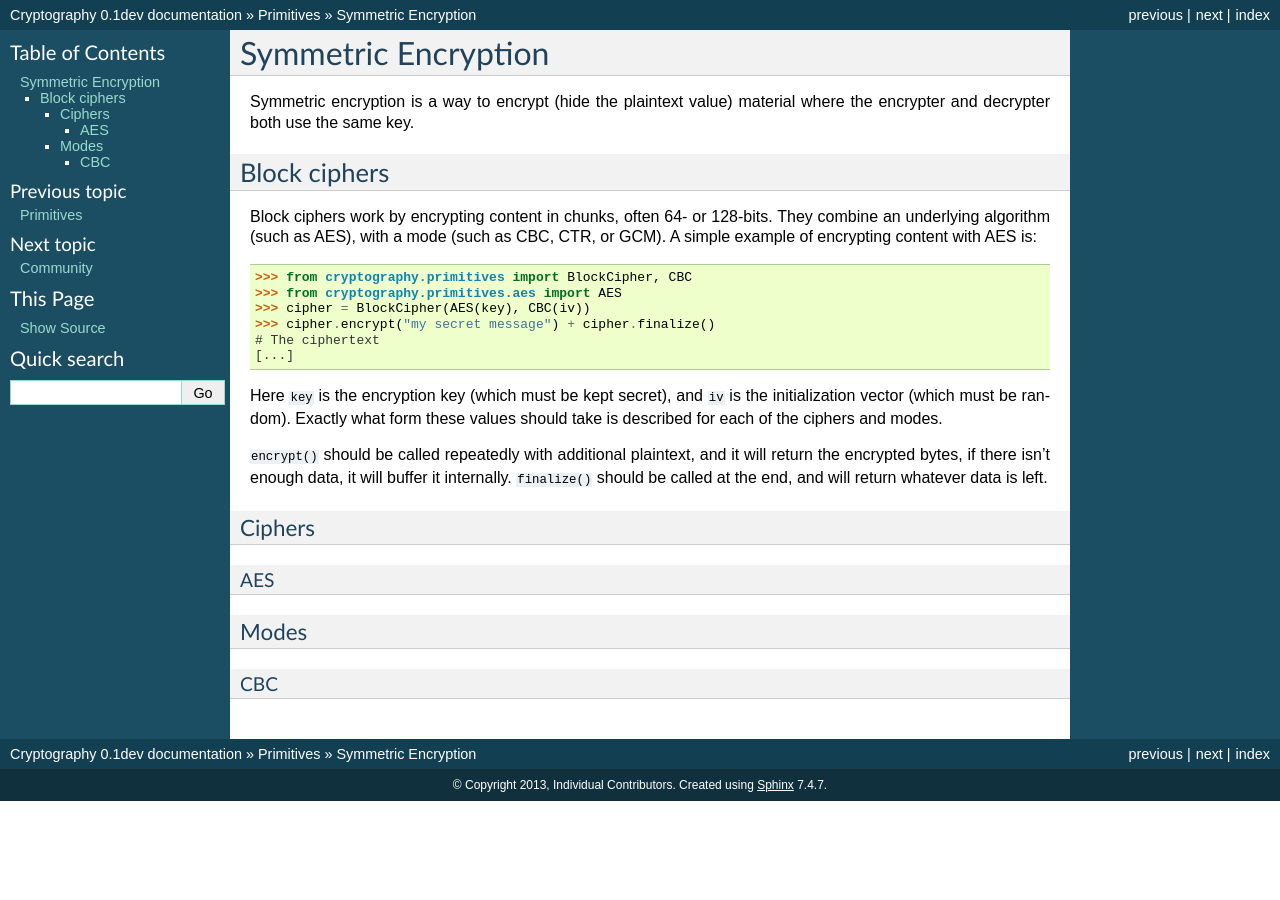
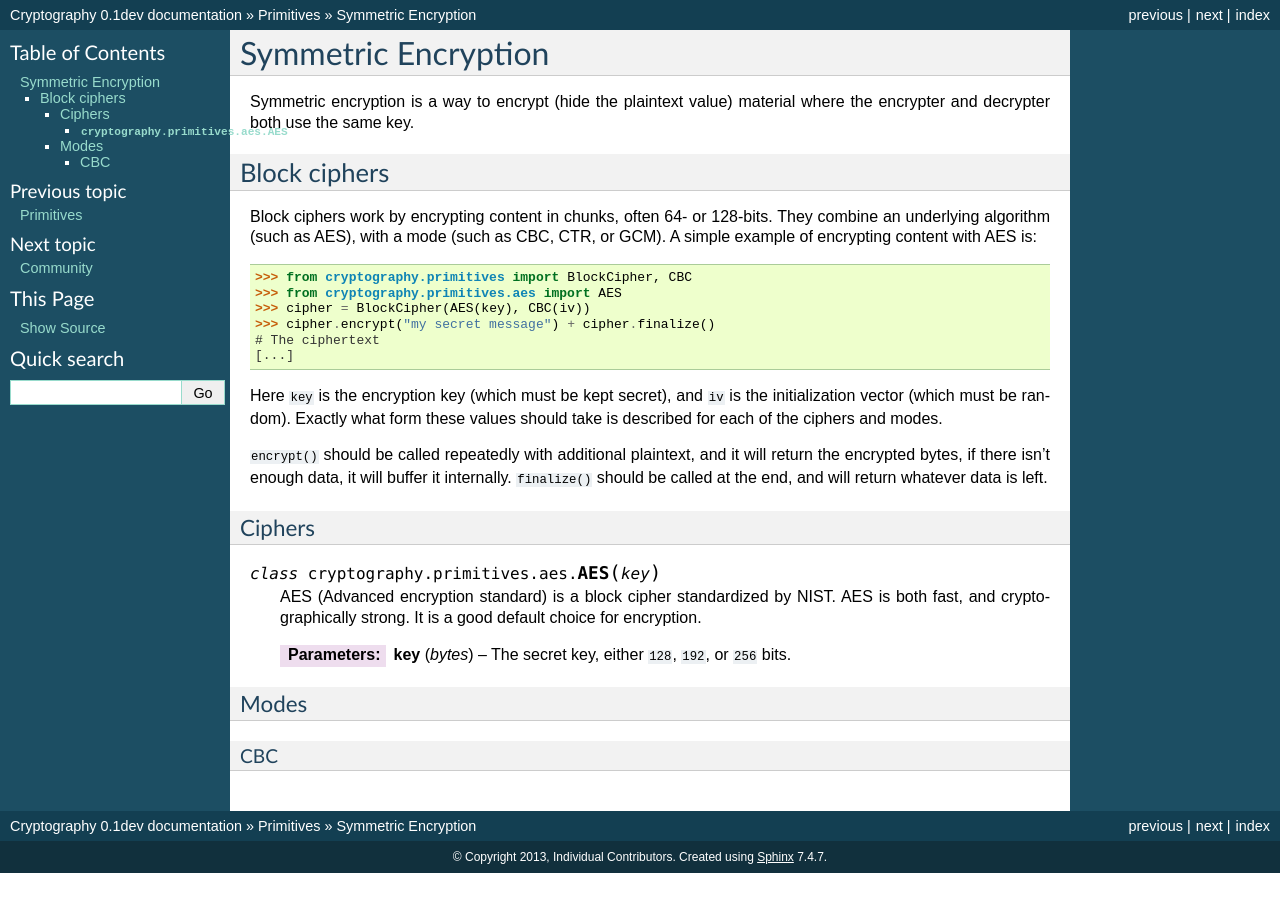
Before and after one commit to WebKing0121/cryptography, a Sphinx documentation site: the page built from docs/primitives/symmetric-encryption.rst, in a window 1280 px wide. Built offline with Sphinx 7.4.7, drawn with Linux system fonts in a browser that asks for light colours.

Commit message:
Attempt to document AES

```diff
--- a/docs/primitives/symmetric-encryption.rst
+++ b/docs/primitives/symmetric-encryption.rst
@@ -32,8 +32,14 @@ whatever data is left.
 Ciphers
 ~~~~~~~
 
-AES
-+++
+.. class:: cryptography.primitives.aes.AES(key)
+
+    AES (Advanced encryption standard) is a block cipher standardized by NIST.
+    AES is both fast, and cryptographically strong. It is a good default
+    choice for encryption.
+
+    :param bytes key: The secret key, either ``128``, ``192``, or ``256`` bits.
+
 
 Modes
 ~~~~~
```
